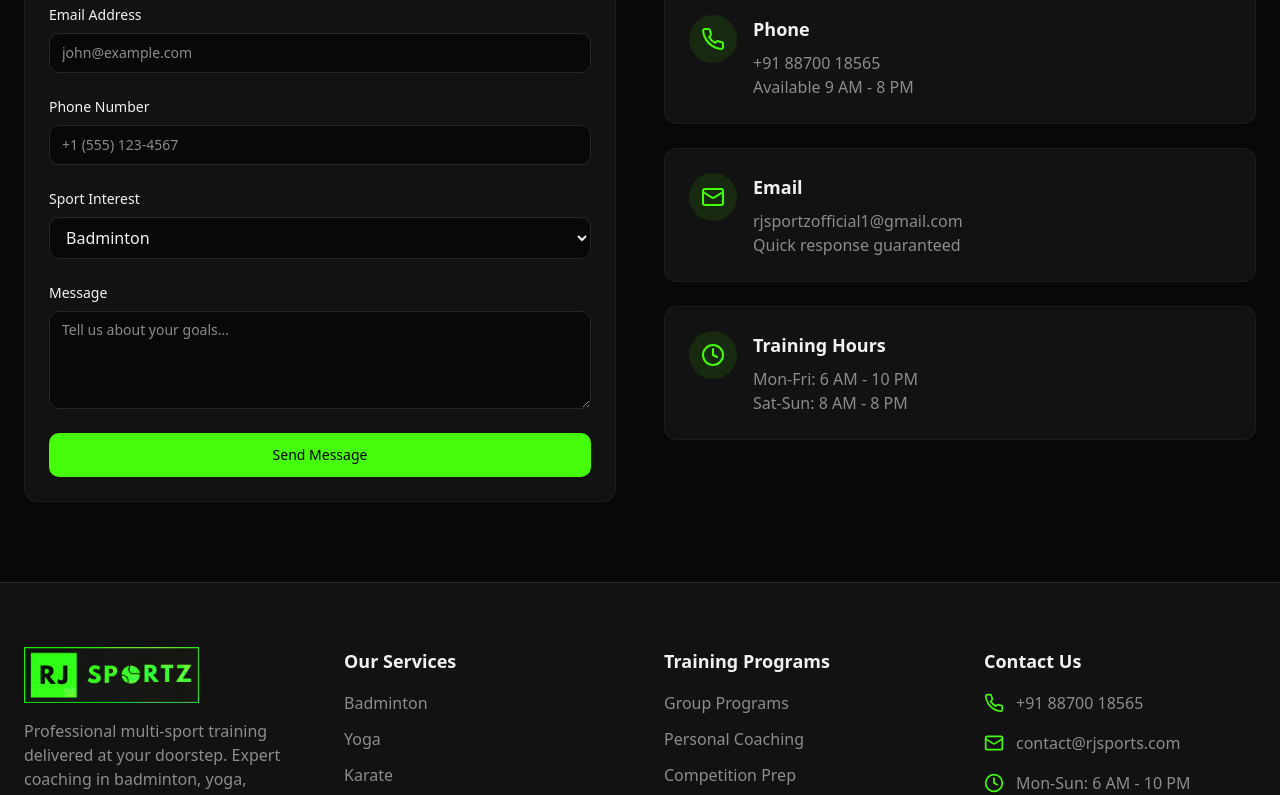
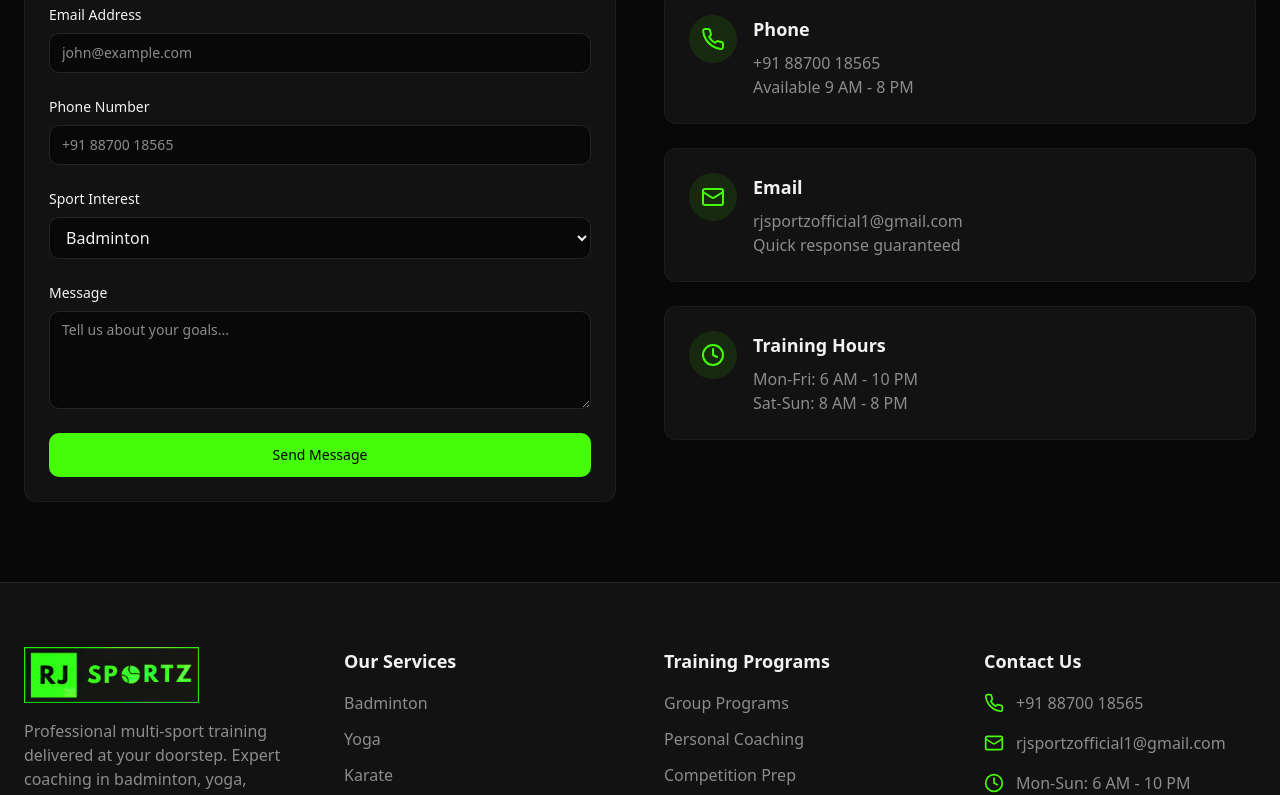
Before and after one commit to deneshdinu28-sudo/rjsportz-website, a React (Vite) app: page / in a window 1280 px wide. Shown: the part 5602-6397 px from the top of the page. Built offline with nearby package versions, Linux system fonts and the light colour scheme.

Commit message:
Update contact details

```diff
--- a/src/components/Contact.tsx
+++ b/src/components/Contact.tsx
@@ -49,7 +49,7 @@ const Contact = () => {
               </div>
               <div>
                 <label className="block text-sm font-medium text-foreground mb-2">Phone Number</label>
-                <Input type="tel" placeholder="+1 (555) 123-4567" />
+                <Input type="tel" placeholder="+91 88700 18565" />
               </div>
               <div>
                 <label className="block text-sm font-medium text-foreground mb-2">Sport Interest</label>
--- a/src/components/Footer.tsx
+++ b/src/components/Footer.tsx
@@ -65,7 +65,7 @@ const Footer = () => {
               </li>
               <li className="flex items-center gap-3 text-muted-foreground">
                 <Mail className="w-5 h-5 text-primary" />
-                <span>contact@rjsports.com</span>
+                <span>rjsportzofficial1@gmail.com</span>
               </li>
               <li className="flex items-center gap-3 text-muted-foreground">
                 <Clock className="w-5 h-5 text-primary" />
```
